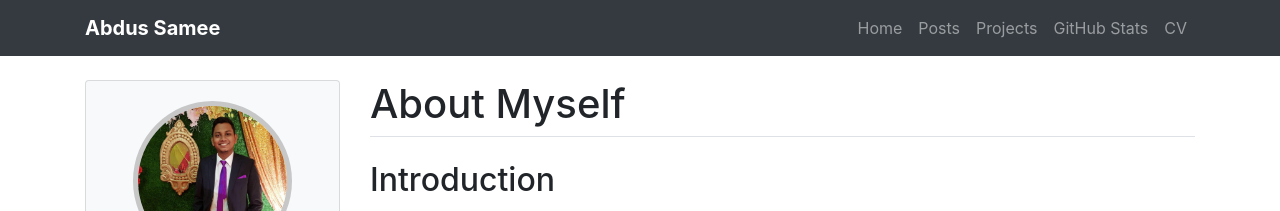
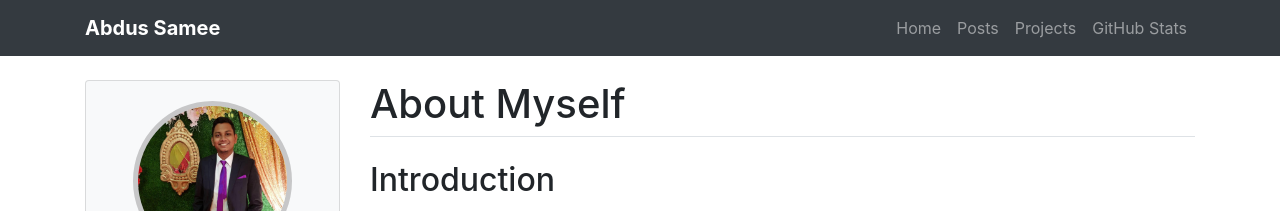
Before and after one commit to Abdus-Samee/portfolio, a Jekyll site: the page built from _pages/about.md, in a window 1280 px wide. Shown: the top 211 px of the page. Built offline with Jekyll 4.4.1, drawn with Linux system fonts in a browser that asks for light colours.

Commit message:
Removed CV in navbar

```diff
--- a/_data/nav.yml
+++ b/_data/nav.yml
@@ -9,6 +9,3 @@
 
 - title: GitHub Stats
   href: list/stats.html
-
-- title: CV
-  href: list/cv.html
```
